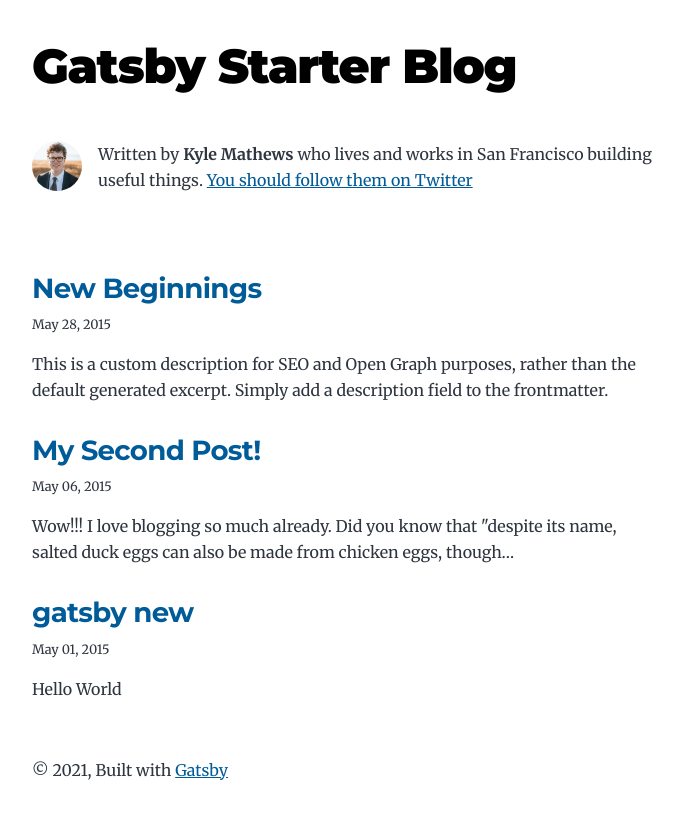
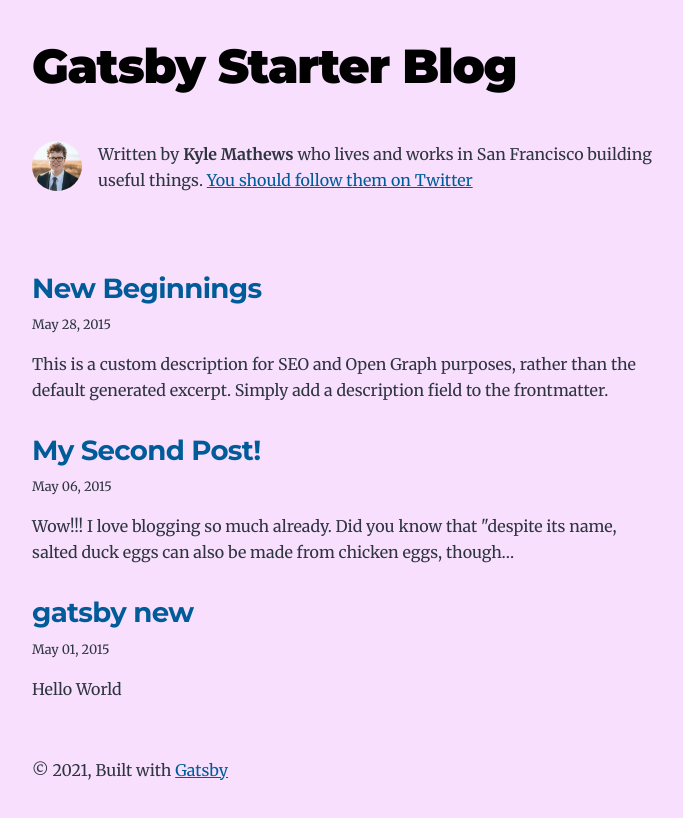
Before and after one commit to slvamegestic/gatsby-starter-blog, a Gatsby site: page / in a window 1280 px wide. Shown: the whole page, without its empty margins (292-975 px from the left). Built offline with nearby package versions, Linux system fonts and the light colour scheme; Gatsby itself is replaced by a stand-in of ours.

Commit message:
Update style.css

```diff
--- a/src/style.css
+++ b/src/style.css
@@ -81,7 +81,7 @@
   font-family: var(--font-body);
   font-size: var(--fontSize-1);
   color: var(--color-text);
-  background-color:F7DFFD;
+  background-color: #F7DFFD;
 }
 
 footer {
```
